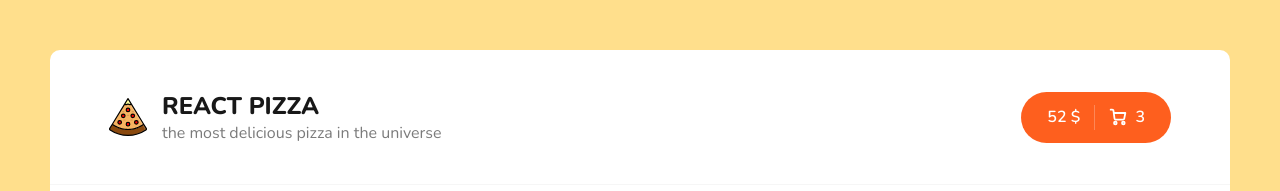
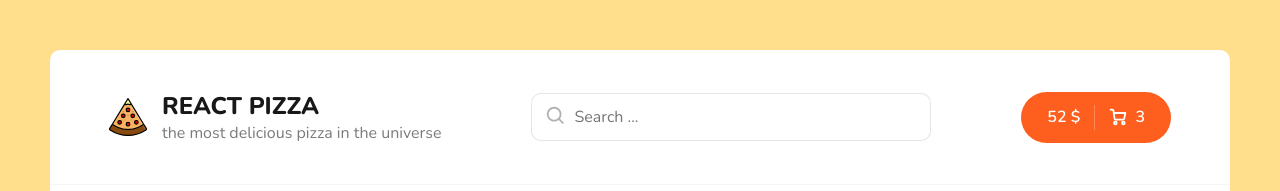
Before and after one commit to vsiletskyi/react-pizza, a React (Create React App) app: page / in a window 1280 px wide. Shown: the top 191 px of the page. Built offline with nearby package versions, Linux system fonts and the light colour scheme; no server answers.

Commit message:
search component

```diff
--- a/src/App.js
+++ b/src/App.js
@@ -2,16 +2,19 @@ import './scss/app.scss';
 import Header from './components/Header/Header';
 import Home from './pages/Home';
 import NotFound from './pages/NotFound';
+import { useState } from 'react';
 
 
 function App() {
 
+  const [searchValue, setSearchValue] = useState('')
 
+  console.log(searchValue + ' input changed')
 
   return (
     <div className="App">
       <div className="wrapper">
-        <Header />
+        <Header searchValue={searchValue} setSearchValue={setSearchValue} />
         <div className="content">
           <Home />
         </div>
--- a/src/components/Header/Header.jsx
+++ b/src/components/Header/Header.jsx
@@ -1,7 +1,8 @@
 import logo from '../../assets/img/pizza-logo.svg'
 import {NavLink} from 'react-router-dom'
+import Search from '../Search/Search';
 
-function Header() {
+function Header({searchValue, setSearchValue}) {
     return (
       <div className="header">
         <div className="container">
@@ -14,6 +15,7 @@ function Header() {
               </div>
             </div>
           </NavLink>
+          <Search searchValue={searchValue} setSearchValue={setSearchValue} />
           <div className="header__cart">
             <NavLink to="/cart" className="button button--cart">
               <span>52 $</span>
--- /dev/null
+++ b/src/components/Search/Search.jsx
@@ -0,0 +1,20 @@
+import React from 'react'
+import styles from './Search.module.scss'
+
+const Search = ({searchValue, setSearchValue}) => {
+  return (
+      <div className={styles.root}>
+          <svg className={styles.icon} height="24" viewBox="0 0 24 24" width="24" xmlns="http://www.w3.org/2000/svg"><path d="M10 18a7.952 7.952 0 0 0 4.897-1.688l4.396 4.396 1.414-1.414-4.396-4.396A7.952 7.952 0 0 0 18 10c0-4.411-3.589-8-8-8s-8 3.589-8 8 3.589 8 8 8zm0-14c3.309 0 6 2.691 6 6s-2.691 6-6 6-6-2.691-6-6 2.691-6 6-6z"/></svg>
+          <input
+              onChange={event => setSearchValue(event.target.value)}
+              className={styles.input}
+              placeholder="Search ..."
+              value={searchValue}
+          />
+          {searchValue &&
+          <svg onClick={()=>setSearchValue('')} className={styles.clearIcon} height="48" viewBox="0 0 48 48" width="48" xmlns="http://www.w3.org/2000/svg"><path d="M38 12.83L35.17 10 24 21.17 12.83 10 10 12.83 21.17 24 10 35.17 12.83 38 24 26.83 35.17 38 38 35.17 26.83 24z"/><path d="M0 0h48v48H0z" fill="none"/></svg>}
+    </div>
+  )
+}
+
+export default Search;
--- /dev/null
+++ b/src/components/Search/Search.module.scss
@@ -0,0 +1,39 @@
+.root {
+    position: relative;
+}
+
+.input {
+    border: 1px solid rgba(0, 0, 0, .1);
+    padding: 12px 20px;
+    padding-left: 42px;
+    width: 400px;
+    border-radius: 10px;
+    font-size: 16px;
+
+    &:focus {
+        border: 1px solid rgba(0, 0, 0, .2);
+    }
+}
+
+.icon {
+    width: 22px;
+    height: 22px;
+    opacity: .3;
+    position: absolute;
+    left: 14px;
+    top: 12px;
+}
+
+.clearIcon {
+    width: 18px;
+    height: 18px;
+    opacity: .1;
+    position: absolute;
+    top: 15px;
+    right: 15px;
+    cursor: pointer;
+
+    &:hover {
+        opacity: .3;
+    }
+}
```
